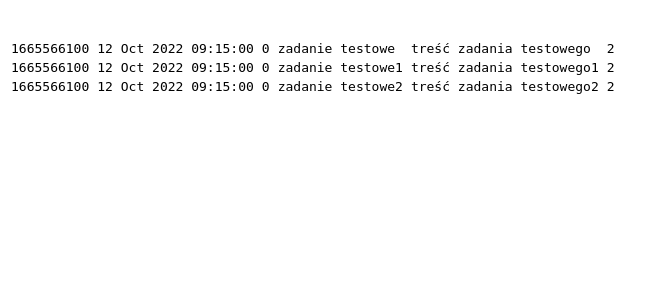
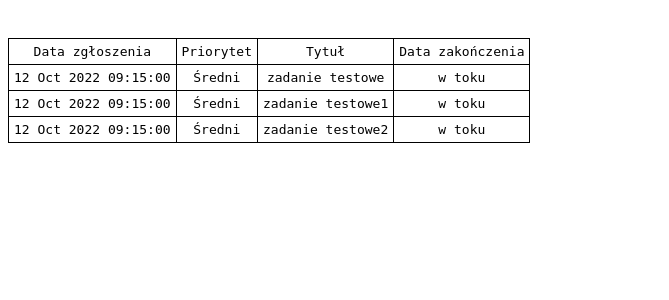
Before and after one commit to xea12/listazadan, a PHP site: page /test.php in a window 1280 px wide. Shown: the top 300 px of the page, without its empty margins (0-669 px from the left). Run offline with PHP 8.4, Linux system fonts and the light colour scheme.

Commit message:
table header and column selection

```diff
--- a/class/Task.class.php
+++ b/class/Task.class.php
@@ -27,6 +27,7 @@ class Task {
         $result['createdTimestamp'] = $this->createdTimestamp;
         $result['created'] = date('d M Y H:i:s', $this->createdTimestamp);
         $result['resolvedTimestamp'] = $this->resolvedTimestamp;
+        $result['resolved'] = date('d M Y H:i:s', $this->resolvedTimestamp);
         $result['title'] = $this->title;
         $result['content'] = $this->content;
         $result['priority'] = $this->priority;
--- a/class/TaskList.class.php
+++ b/class/TaskList.class.php
@@ -28,13 +28,45 @@ class TaskList {
     {
         $buffor = '';
         $buffor .= '<table>';
+        $buffor .='<tr>';
+        $buffor .='<td>Data zgłoszenia</td>';
+        $buffor .='<td>Priorytet</td>';
+        $buffor .='<td>Tytuł</td>';
+        $buffor .='<td>Data zakończenia</td>';
+        $buffor .='</tr>';
         foreach ($this->taskList as $task) {
             $buffor .='<tr>';
             $taskArray = $task->getAsArray();
-            foreach ($taskArray as $key =>$value) {
+/*             foreach ($taskArray as $key =>$value) {
                 $buffor .= '<td>';
                 $buffor .= $value;
                 $buffor .= '<td>';
+            } */
+            $buffor .= '<td>';
+            $buffor .= $taskArray['created'];
+            $buffor .= '</td>';
+            $buffor .= '<td>';
+            switch ($taskArray['priority']) {
+                case 1:
+                    $buffor .= "Niski";
+                    break;
+                case 2:
+                    $buffor .= "Średni";
+                    break;
+                case 3:
+                    $buffor .= "Wysoki";
+                    break;
+            }
+            $buffor .= '</td>';
+            $buffor .= '<td>';
+            $buffor .= $taskArray['title'];
+            $buffor .= '</td>';
+            if($taskArray['resolvedTimestamp'] == 0) {
+                //sprawa nie rozwiazana
+                $buffor .= "<td>w toku</td>";
+            } else {
+                //sprawa rozwiązana
+                $buffor .= $taskArray['resolved'];
             }
             $buffor .='</tr>';
         }
--- a/test.php
+++ b/test.php
@@ -1,3 +1,21 @@
+<html lang="pl">
+<head>
+    <meta charset="UTF-8">
+    <meta http-equiv="X-UA-Compatible" content="IE=edge">
+    <meta name="viewport" content="width=device-width, initial-scale=1.0">
+    <title>Document</title>
+    <style>
+        table {
+            border-collapse: collapse;
+        }
+        td {
+            border: 1px solid black;
+            padding: 5px;
+            text-align: center;
+        }
+    </style>
+</head>
+<body>
     <pre>
 
     <?php
@@ -14,3 +32,5 @@ echo $tl->getHTMLTable();
 
     ?>
     </pre>
+</body>
+</html>
```
Lines whose indentation alone changed are shown as unchanged.
